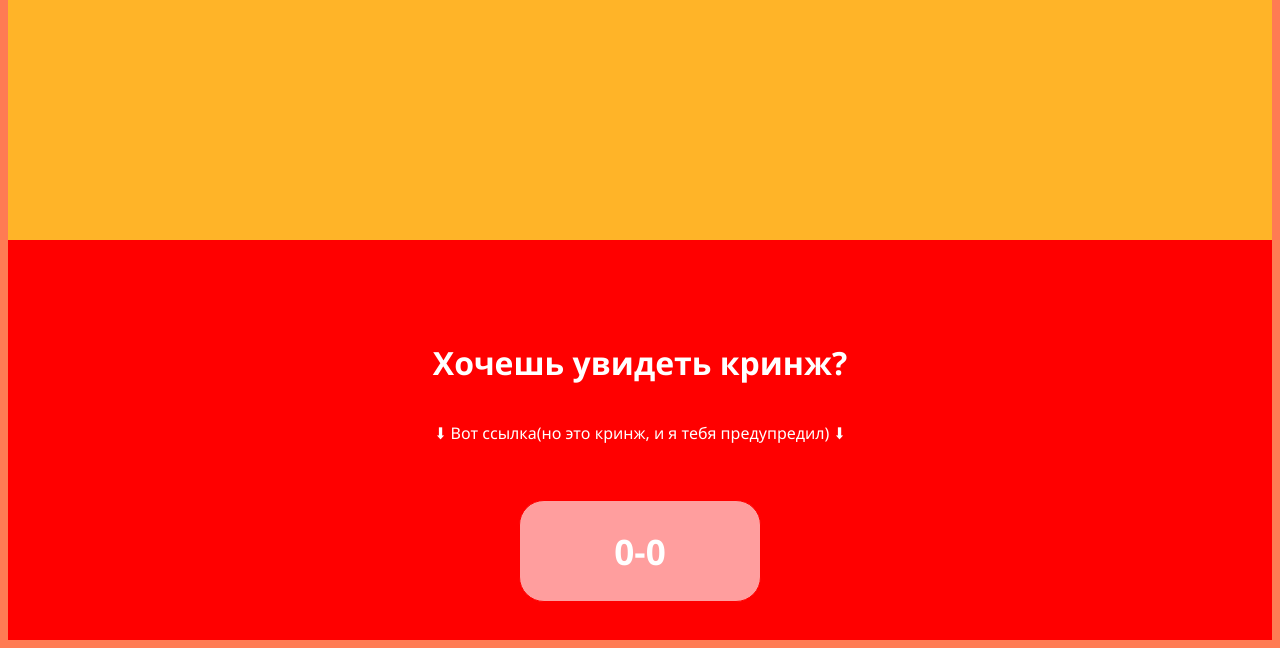
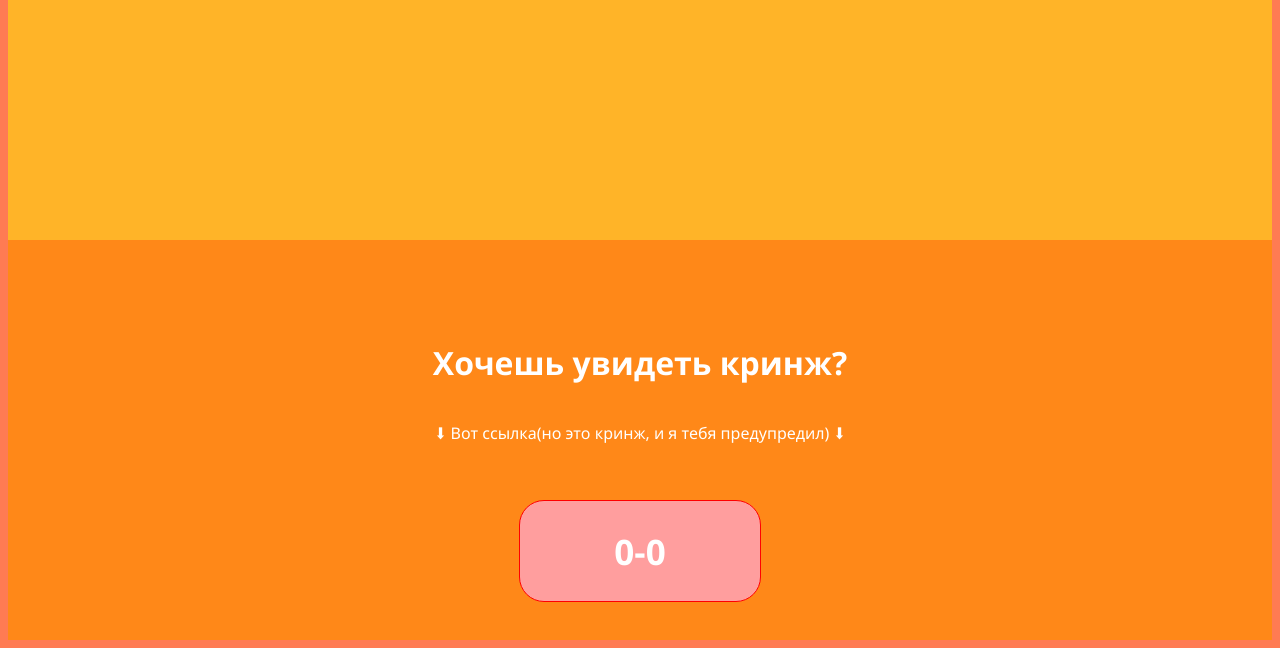
Before and after one commit to aleksfim/aleksfim.github.io, a PHP site: page /about.html in a window 1280 px wide; the page is wider, and only the part inside the window is pictured. Shown: the part 1368-2016 px from the top of that part. Run offline with PHP 8.4, Linux system fonts and the light colour scheme; some libraries are stand-ins or nearby versions.

Commit message:
Add files via upload

```diff
--- a/style.css
+++ b/style.css
@@ -171,7 +171,7 @@ font-size: 40px;
     align-items: center;
 }
 footer{
-    background-color:red;
+    background-color:rgb(255, 136, 24);
     height: 400px;
     display: flex;
     flex-direction: column;
```
